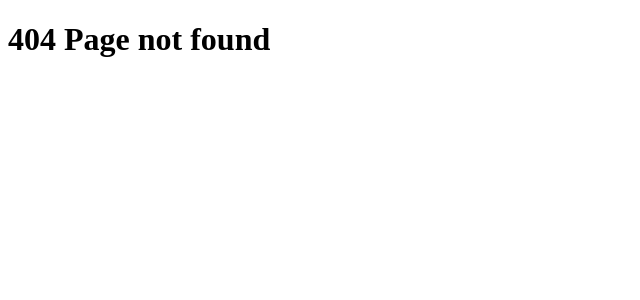
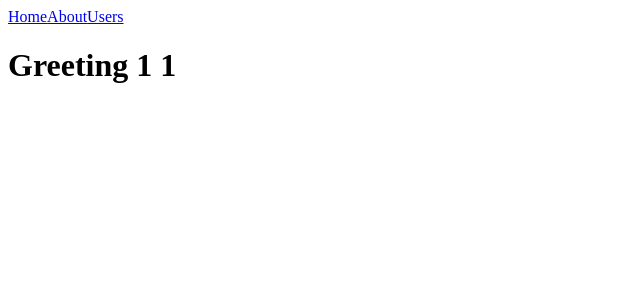
Before and after one commit to SharjeelMoqrabKhan/Basic-React-Learning-2020, a React (Create React App) app: page /user/1/1 in a window 1280 px wide. Before the commit this address had no page. Shown: the top 300 px of the page, without its empty margins (0-640 px from the left). Built offline with nearby package versions, Linux system fonts and the light colour scheme; a web font is replaced by a local one.

Commit message:
useparams hook

```diff
--- a/src/routing/App.jsx
+++ b/src/routing/App.jsx
@@ -2,6 +2,7 @@ import { Route, Switch } from "react-router-dom";
 import React from "react";
 import Home from "./Home";
 import About from "./About";
+import Users from "./Users";
 import NotFound from "./NotFound";
 
 const App = () => {
@@ -10,6 +11,7 @@ const App = () => {
       <Switch>
         <Route path="/" exact component={Home} />
         <Route path="/about" exact component={About} />
+        <Route path="/user/:firstName/:lastName" component={Users} />
         <Route component={NotFound} />
       </Switch>
     </>
--- a/src/routing/Menu.jsx
+++ b/src/routing/Menu.jsx
@@ -10,6 +10,9 @@ const Menu = () => {
       <NavLink exact to="/about">
         About
       </NavLink>
+      <NavLink to="/user/sharjeel/riaz">
+        Users
+      </NavLink>
     </React.Fragment>
   );
 };
--- /dev/null
+++ b/src/routing/Users.jsx
@@ -0,0 +1,17 @@
+import React from "react";
+import { Menu } from "./Menu";
+import { useParams } from "react-router-dom";
+
+const Users = () => {
+  const { firstName, lastName } = useParams();
+  return (
+    <React.Fragment>
+      <Menu />
+      <h1>
+        Greeting {firstName} {lastName}
+      </h1>
+    </React.Fragment>
+  );
+};
+
+export default Users;
```
